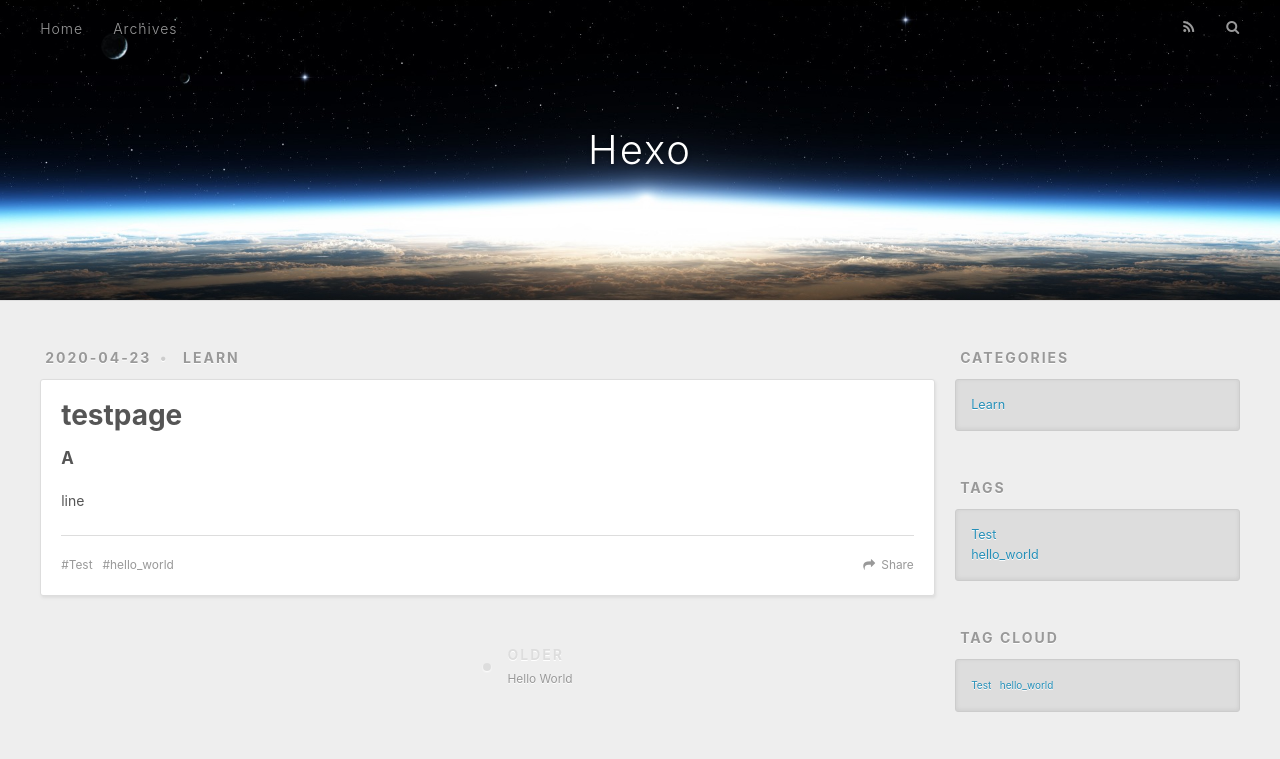
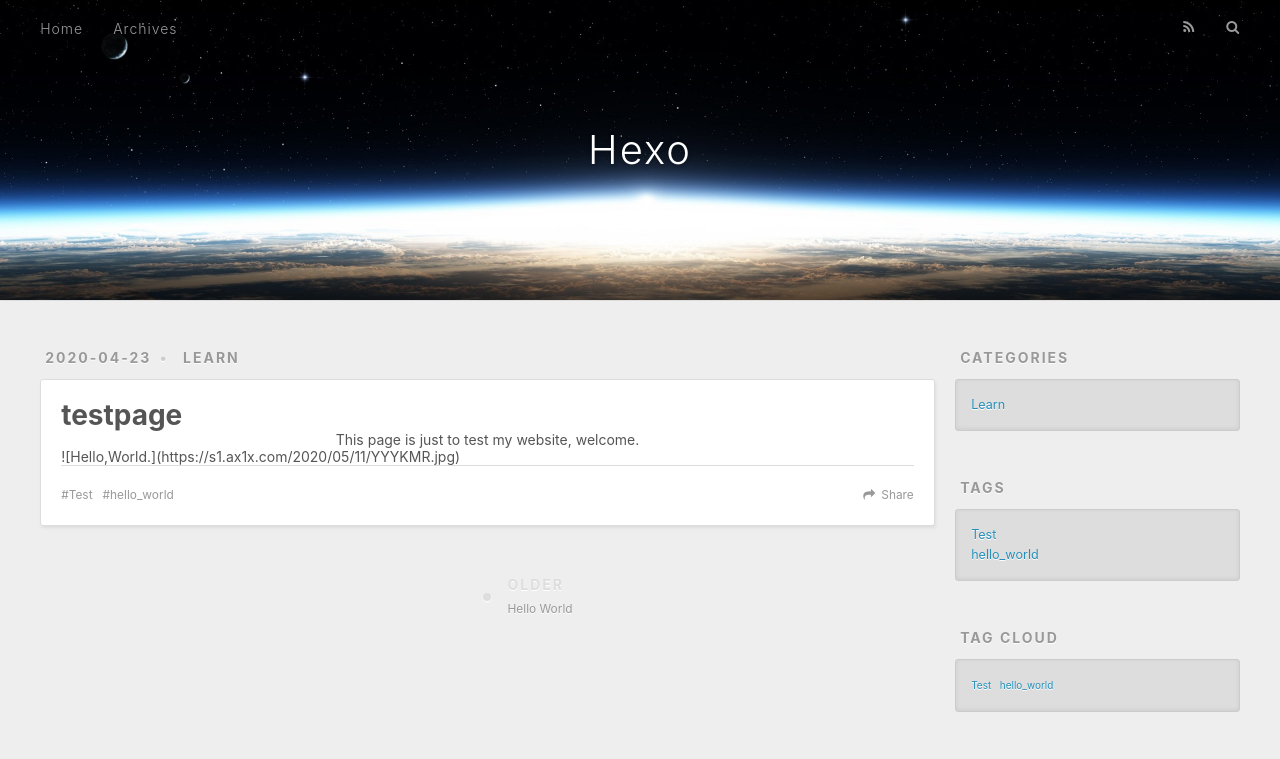
Before and after one commit to PrisdxMeany/prisdxmeany.github.io, a plain HTML site: page 2020/04/23/testpage/index.html in a window 1280 px wide. Shown: the top 759 px of the page. Drawn offline with nearby package versions, Linux system fonts and the light colour scheme.

Commit message:
Site updated: 2020-05-11 23:47:25

```diff
--- a/2020/04/23/testpage/index.html
+++ b/2020/04/23/testpage/index.html
@@ -7,12 +7,12 @@
 
   <title>testpage | Hexo</title>
   <meta name="viewport" content="width=device-width, initial-scale=1, maximum-scale=1">
-  <meta name="description" content="Aline">
+  <meta name="description" content="This page is just to test my website, welcome. ![Hello,World.](https:&#x2F;&#x2F;s1.ax1x.com&#x2F;2020&#x2F;05&#x2F;11&#x2F;YYYKMR.jpg)">
 <meta property="og:type" content="article">
 <meta property="og:title" content="testpage">
 <meta property="og:url" content="http://yoursite.com/2020/04/23/testpage/index.html">
 <meta property="og:site_name" content="Hexo">
-<meta property="og:description" content="Aline">
+<meta property="og:description" content="This page is just to test my website, welcome. ![Hello,World.](https:&#x2F;&#x2F;s1.ax1x.com&#x2F;2020&#x2F;05&#x2F;11&#x2F;YYYKMR.jpg)">
 <meta property="og:locale" content="en_US">
 <meta property="article:published_time" content="2020-04-23T07:31:19.000Z">
 <meta property="article:modified_time" content="2020-02-23T16:00:00.000Z">
@@ -94,8 +94,8 @@
 
     <div class="article-entry" itemprop="articleBody">
 
-        <h4 id="A"><a href="#A" class="headerlink" title="A"></a>A</h4><p>line</p>
-
+        <div align="center">This page is just to test my website, welcome.</div>
+![Hello,World.](https://s1.ax1x.com/2020/05/11/YYYKMR.jpg)
 
     </div>
     <footer class="article-footer">
```
Also changed, not shown: index.html (+2 -2 lines).
